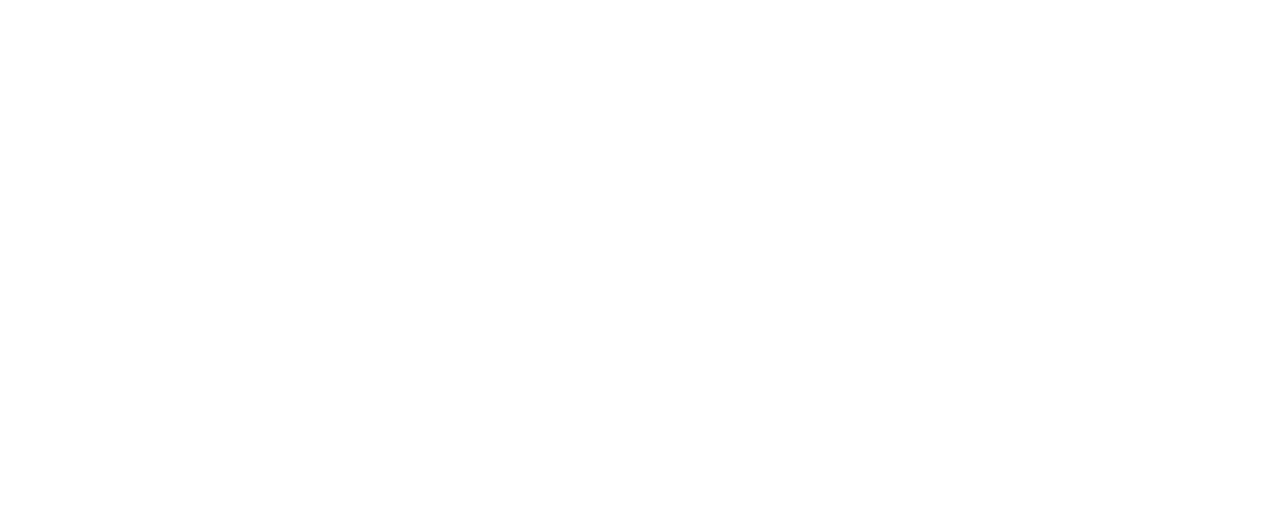
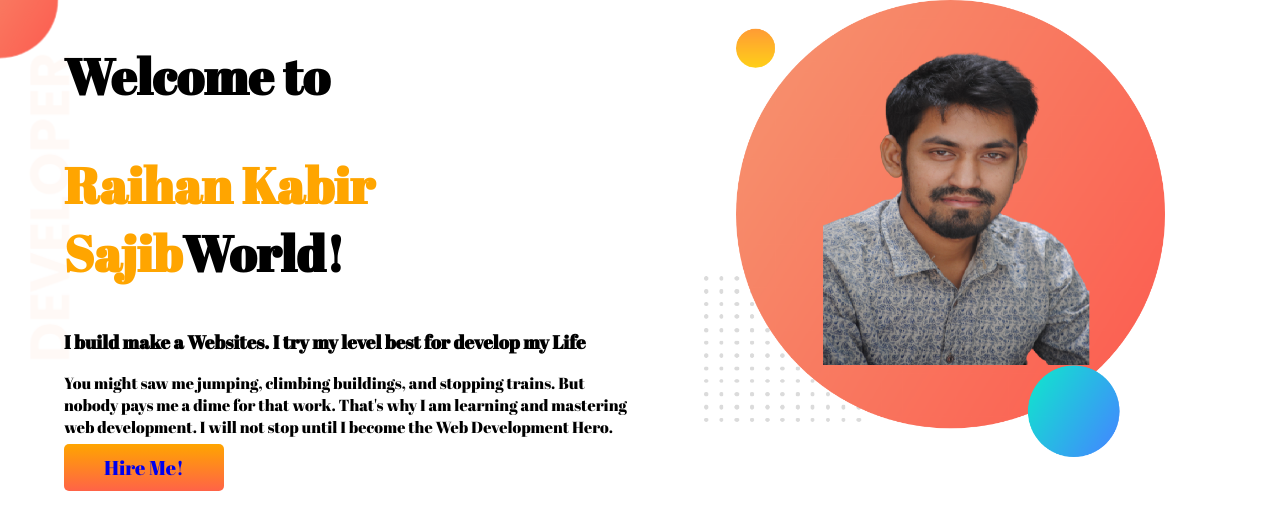
Before and after one commit to Raihankabir22/developer-portfolio, a plain HTML site: page index.html in a window 1280 px wide. Drawn offline with Linux system fonts and the light colour scheme.

Commit message:
top banner added

```diff
--- a/index.html
+++ b/index.html
@@ -1,13 +1,39 @@
 <!DOCTYPE html>
 <html lang="en">
+
 <head>
     <meta charset="UTF-8">
     <meta http-equiv="X-UA-Compatible" content="IE=edge">
     <meta name="viewport" content="width=device-width, initial-scale=1.0">
     <title>Raihan Portfolio</title>
+    <link rel="preconnect" href="https://fonts.googleapis.com">
+    <link rel="preconnect" href="https://fonts.gstatic.com" crossorigin>
+    <link href="https://fonts.googleapis.com/css2?family=Abril+Fatface&display=swap" rel="stylesheet">
     <link rel="stylesheet" href="style.css">
 </head>
+
 <body>
 
+    <section class="top-banner">
+
+
+        <div class="half-width">
+            <h1>Welcome to</h1>
+            <h1><span class="orange-color">Raihan Kabir Sajib</span>World!</h1>
+            <h3>I build make a Websites. I try my level best for develop my Life</h3>
+            <p>You might saw me jumping, climbing buildings, and stopping trains. But nobody pays me a dime for that
+                work. That's why I am learning and mastering web development. I will not stop until I become the Web
+                Development Hero.</p>
+            <a class="link-button" target="_blank" href=" https://raihankabir22.github.io/raihan-resume-git/">Hire
+                Me!</a>
+        </div>
+
+        <div class="half-width">
+            <img src="images/sajib1.png" alt="">
+        </div>
+
+    </section>
+
 </body>
+
 </html>
--- a/style.css
+++ b/style.css
@@ -0,0 +1,39 @@
+body {
+    font-family: 'Abril Fatface', cursive;
+    margin: 0;
+}
+
+h1 {
+    font-size: 50px;
+}
+
+.orange-color {
+    color: orange;
+}
+
+section {
+    display: flex;
+}
+
+.half-width {
+    width: 50%;
+    padding-left: 5%;
+}
+
+.half-width img {
+    width: 80%;
+}
+
+.link-button {
+    text-decoration: none;
+    padding: 10px 40px;
+    background-image: linear-gradient(orange, tomato);
+    font-size: 20px;
+    font-weight: 700px;
+    border-radius: 5px;
+}
+
+.top-banner {
+    background-image: url(images/top-banner.png);
+    background-repeat: no-repeat;
+}
```
Also changed, not shown: images/DSC_0050.JPG (added), images/SA.jpg (added), images/dream-bg.png (added), images/exp-bg.png (added), images/jhankar.png (added), images/jhankar2.png (added), images/my-bg.png (added), images/my-bg2.png (added), images/sajib.jpg (added), images/sajib1.png (added), images/top-banner.png (added), 7 other files.
